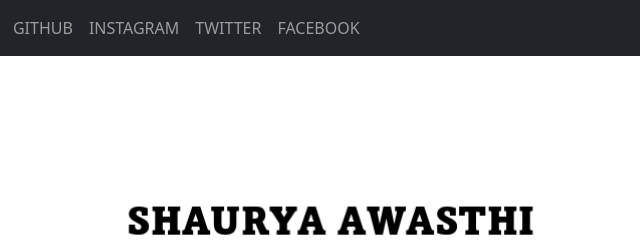
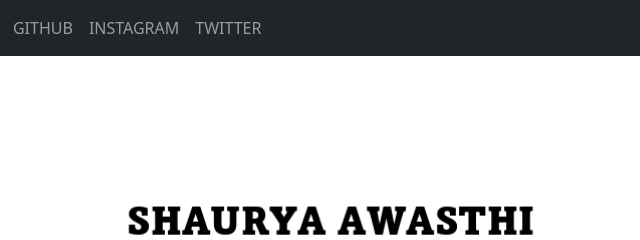
Before and after one commit to redinsideout/Hacktoberfest22, a plain HTML site: page portfolio/index.html in a window 1280 px wide. Shown: the top 240 px of the page, 302-942 px from the left. Drawn offline with nearby package versions, Linux system fonts and the light colour scheme.

Commit message:
removed fb

```diff
--- a/portfolio/index.html
+++ b/portfolio/index.html
@@ -35,9 +35,7 @@
               <li class="nav-item">
                 <a class="nav-link" href="https://mobile.twitter.com/shauryaa007">TWITTER</a>
               </li>
-              <li class="nav-item">
-                <a class="nav-link" href="https://mobile.twitter.com/shauryaa007">FACEBOOK</a>
-              </li>
+
             </ul>
           </div>
         </div>
```
